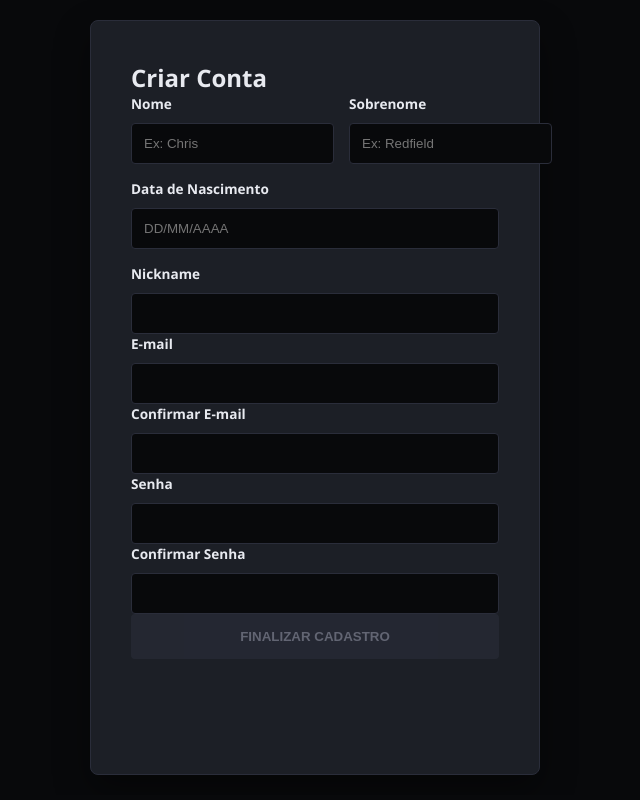
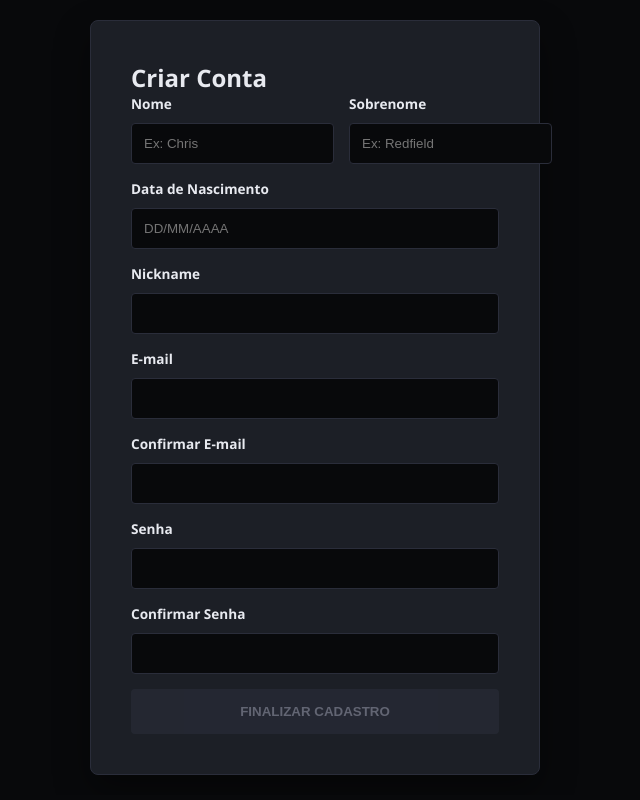
Before and after one commit to kaiquerios/EntregaP1A3, a React (Create React App) app: page / in a window 1280 px wide. Shown: the whole page, without its empty margins (325-965 px from the left). Built offline with nearby package versions, Linux system fonts and the light colour scheme; the HTML template or start-up script is replaced by a standard one.

Commit message:
limpando a estrutura do HTML

```diff
--- a/src/pages/signUp/index.js
+++ b/src/pages/signUp/index.js
@@ -98,7 +98,6 @@ function SignUp() {
                             <label>Nome</label>
                             <input type="text" name="firstName" placeholder="Ex: Chris" onChange={handleChange} />
                         </div>
-
                         <div className="form-field">
                             <label>Sobrenome</label>
                             <input type="text" name="lastName" placeholder="Ex: Redfield" onChange={handleChange} />
@@ -107,40 +106,48 @@ function SignUp() {
 
                     <div className="form-field">
                         <label>Data de Nascimento</label>
-                            <input type="text" name="birthDate" placeholder="DD/MM/AAAA" value={formData.birthDate} onChange={handleDateChange} maxLength="10" />
+                        <input
+                            type="text"
+                            name="birthDate"
+                            placeholder="DD/MM/AAAA"
+                            value={formData.birthDate}
+                            onChange={handleDateChange}
+                            maxLength="10"
+                        />
                     </div>
 
                     <div className="form-field">
                         <label>Nickname</label>
                         <input type="text" name="username" required onChange={handleChange} />
+                    </div>
 
                     <div className="form-field">
                         <label>E-mail</label>
                         <input type="email" name="email" required onChange={handleChange} />
+                    </div>
 
                     <div className="form-field">
                         <label>Confirmar E-mail</label>
                         <input type="email" name="confirmEmail" required onChange={handleChange} />
+                    </div>
 
                     <div className="form-field">
                         <label>Senha</label>
                         <input type="password" name="password" required onChange={handleChange} />
+                    </div>
 
                     <div className="form-field">
                         <label>Confirmar Senha</label>
                         <input type="password" name="confirmPassword" required onChange={handleChange} />
+                    </div>
 
-                                        <button type="submit" className="btn-primary" disabled={isFormInvalid}>Finalizar Cadastro</button>
-
-                                    </div>
-                                </div>
-                            </div>
-                        </div>
-                    </div>
+                    <button type="submit" className="btn-primary" disabled={isFormInvalid}>
+                        Finalizar Cadastro
+                    </button>
                 </form>
             </div>
         </div>
-    )
+    );
 
 }
 
```
Lines whose indentation alone changed are shown as unchanged.
